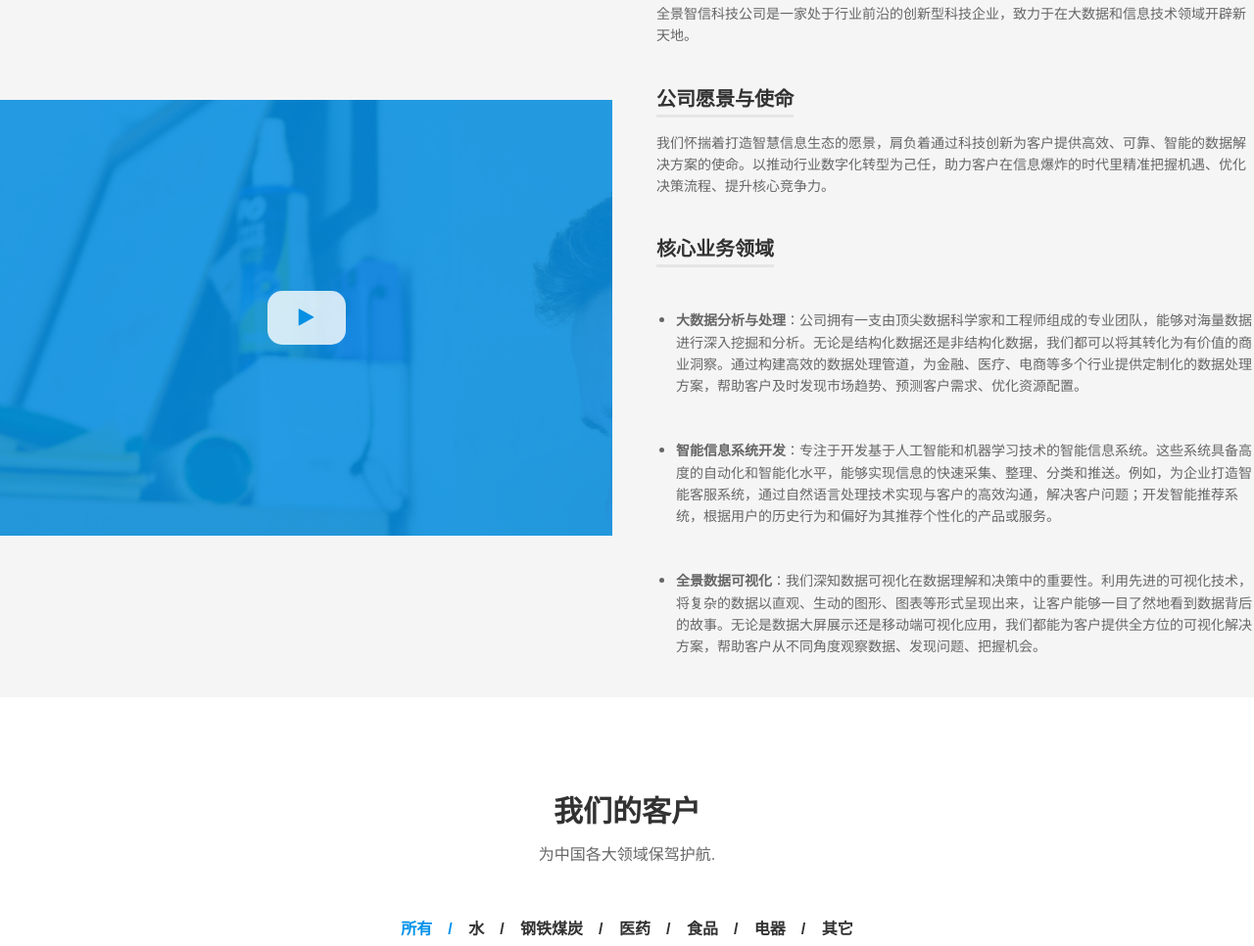
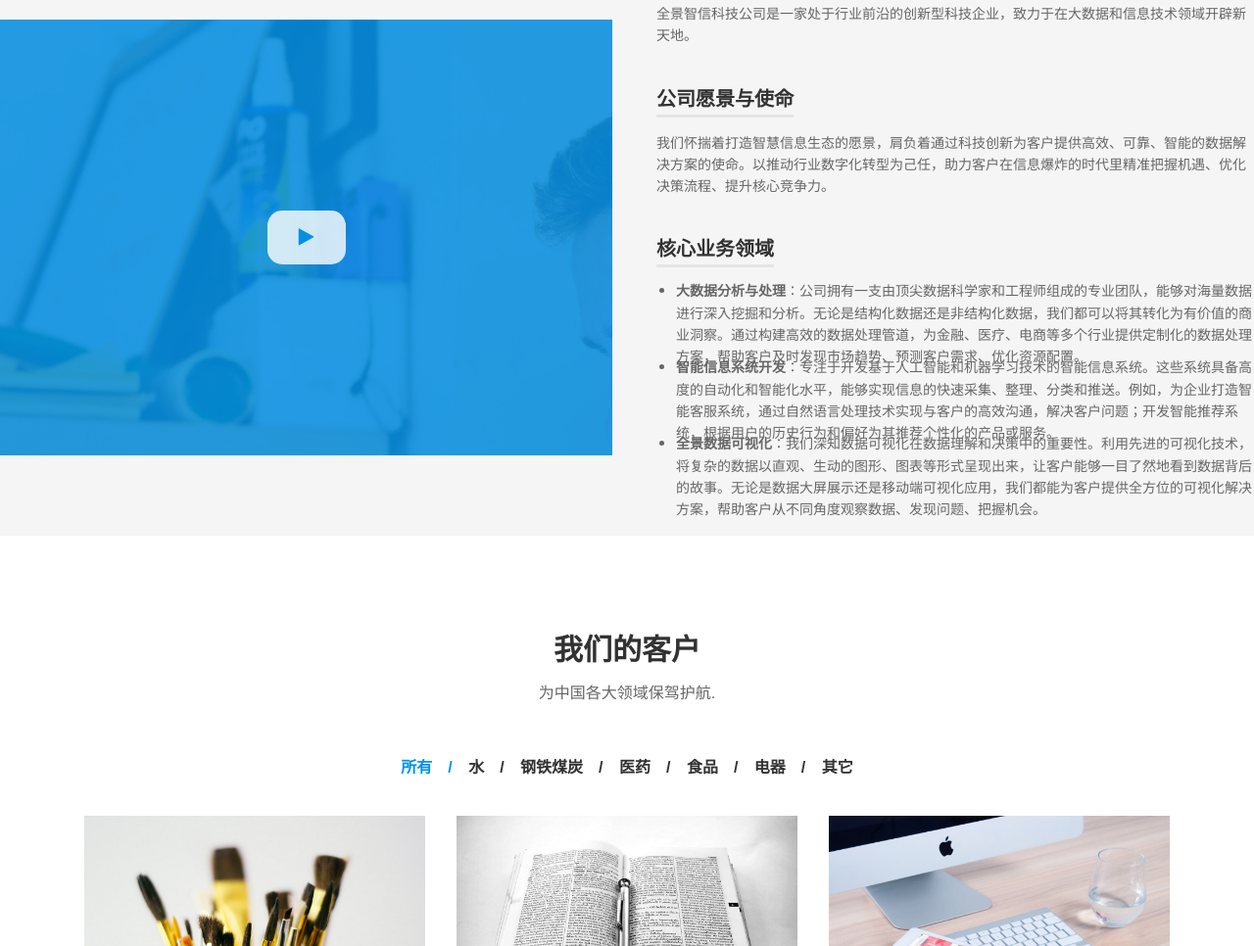
Before and after one commit to ThomasC2017/smarter-qs, a plain HTML site: page index.html in a window 1280 px wide. Shown: the part 2060-3026 px from the top of the page at 98% size. Drawn offline with Linux system fonts and the light colour scheme.

Commit message:
Update index.html

```diff
--- a/index.html
+++ b/index.html
@@ -332,9 +332,9 @@
 							</li>
 							<li>
 								<h3>核心业务领域</h3>
-								<li style="list-style-type: disc; margin-left: 20px;"><p><span style="font-weight: bold;">大数据分析与处理</span>：公司拥有一支由顶尖数据科学家和工程师组成的专业团队，能够对海量数据进行深入挖掘和分析。无论是结构化数据还是非结构化数据，我们都可以将其转化为有价值的商业洞察。通过构建高效的数据处理管道，为金融、医疗、电商等多个行业提供定制化的数据处理方案，帮助客户及时发现市场趋势、预测客户需求、优化资源配置。</p></li>
-								<li style="list-style-type: disc; margin-left: 20px;"><p><span style="font-weight: bold;">智能信息系统开发</span>：专注于开发基于人工智能和机器学习技术的智能信息系统。这些系统具备高度的自动化和智能化水平，能够实现信息的快速采集、整理、分类和推送。例如，为企业打造智能客服系统，通过自然语言处理技术实现与客户的高效沟通，解决客户问题；开发智能推荐系统，根据用户的历史行为和偏好为其推荐个性化的产品或服务。</p></li>
-								<li style="list-style-type: disc; margin-left: 20px;"><p><span style="font-weight: bold;">全景数据可视化</span>：我们深知数据可视化在数据理解和决策中的重要性。利用先进的可视化技术，将复杂的数据以直观、生动的图形、图表等形式呈现出来，让客户能够一目了然地看到数据背后的故事。无论是数据大屏展示还是移动端可视化应用，我们都能为客户提供全方位的可视化解决方案，帮助客户从不同角度观察数据、发现问题、把握机会。</p></li>
+								<li style="list-style-type: disc; margin: -30px 0px 0px 20px"><p><span style="font-weight: bold;">大数据分析与处理</span>：公司拥有一支由顶尖数据科学家和工程师组成的专业团队，能够对海量数据进行深入挖掘和分析。无论是结构化数据还是非结构化数据，我们都可以将其转化为有价值的商业洞察。通过构建高效的数据处理管道，为金融、医疗、电商等多个行业提供定制化的数据处理方案，帮助客户及时发现市场趋势、预测客户需求、优化资源配置。</p></li>
+								<li style="list-style-type: disc; margin: -30px 0px 0px 20px"><p><span style="font-weight: bold;">智能信息系统开发</span>：专注于开发基于人工智能和机器学习技术的智能信息系统。这些系统具备高度的自动化和智能化水平，能够实现信息的快速采集、整理、分类和推送。例如，为企业打造智能客服系统，通过自然语言处理技术实现与客户的高效沟通，解决客户问题；开发智能推荐系统，根据用户的历史行为和偏好为其推荐个性化的产品或服务。</p></li>
+								<li style="list-style-type: disc; margin: -30px 0px 0px 20px"><p><span style="font-weight: bold;">全景数据可视化</span>：我们深知数据可视化在数据理解和决策中的重要性。利用先进的可视化技术，将复杂的数据以直观、生动的图形、图表等形式呈现出来，让客户能够一目了然地看到数据背后的故事。无论是数据大屏展示还是移动端可视化应用，我们都能为客户提供全方位的可视化解决方案，帮助客户从不同角度观察数据、发现问题、把握机会。</p></li>
 							</li>
 						</ul>
 					</div>
```
